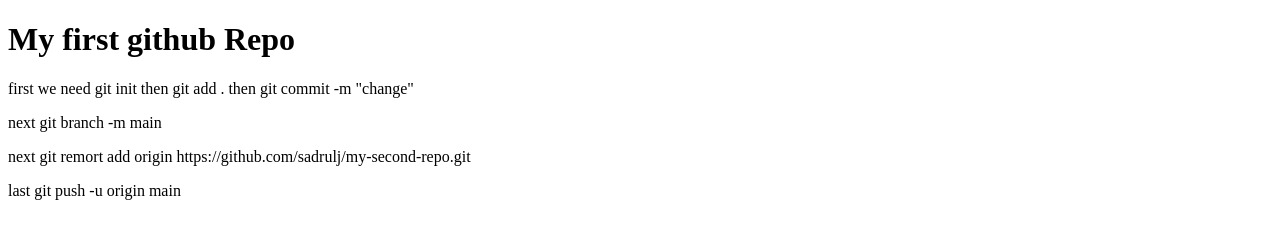
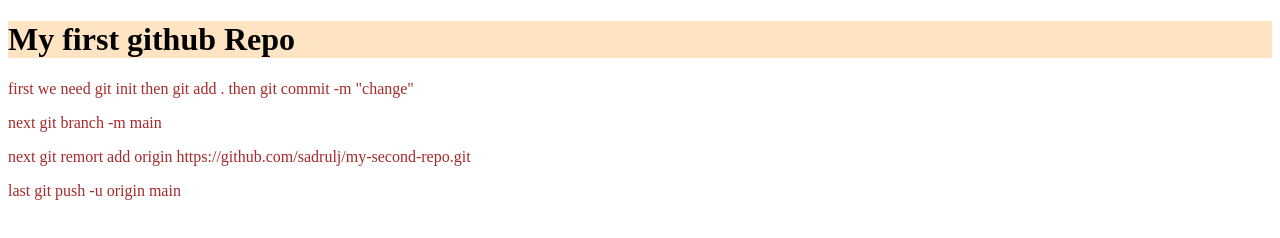
Before and after one commit to sadrulj/my-second-repo, a plain HTML site: page index.html in a window 1280 px wide. Drawn offline with Linux system fonts and the light colour scheme.

Commit message:
css added

```diff
--- a/index.html
+++ b/index.html
@@ -5,6 +5,7 @@
     <meta http-equiv="X-UA-Compatible" content="IE=edge">
     <meta name="viewport" content="width=device-width, initial-scale=1.0">
     <title>My second github repo</title>
+    <link rel="stylesheet" href="style.css">
 </head>
 <body>
     <h1>My first github Repo</h1>
--- /dev/null
+++ b/style.css
@@ -0,0 +1,6 @@
+h1{
+    background-color: bisque;
+}
+p{
+    color: brown;
+}
```
